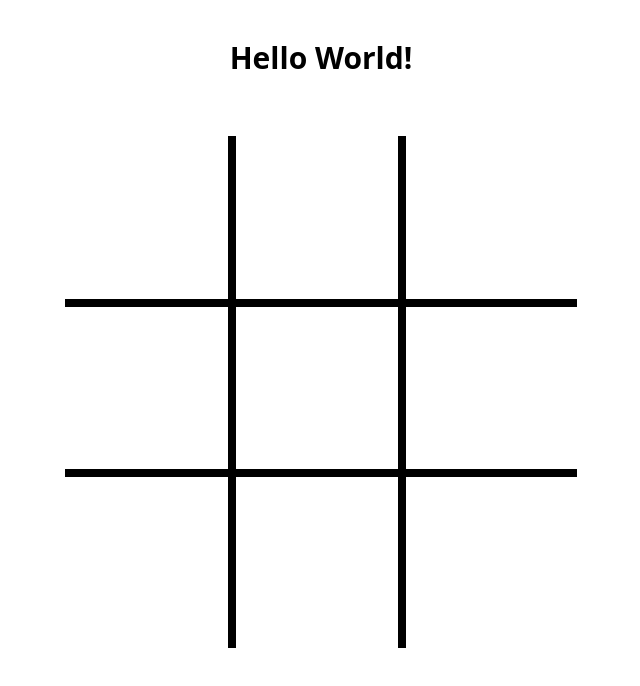
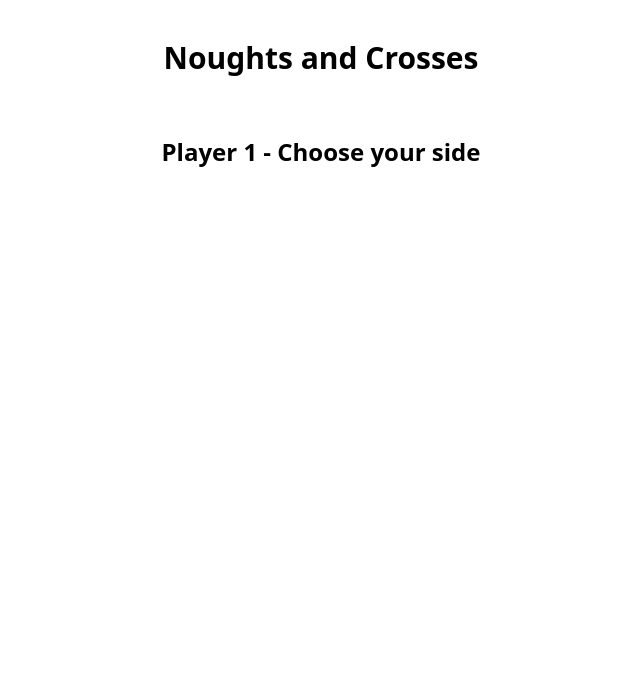
Before and after one commit to shaquillekiragu/noughts-and-crosses, a Nuxt app: page / in a window 1280 px wide. Shown: the top 686 px of the page, without its empty margins (319-959 px from the left). Built offline with nearby package versions, Linux system fonts and the light colour scheme.

Commit message:
rework page structure

```diff
--- a/app/pages/index.vue
+++ b/app/pages/index.vue
@@ -1,45 +1,17 @@
 <template>
 	<main class="w-screen min-h-screen flex flex-col items-center my-10">
-		<h1 class="text-center text-3xl font-bold mb-15">Hello World!</h1>
-		<GridComponent
-			:grid="grid"
-			@on-click-emit-two="handlePlayerMove"
-			class=""
-		/>
+		<h1 class="text-center text-3xl font-bold mb-15">
+			Noughts and Crosses
+		</h1>
+		<section class="w-full flex flex-col items-center">
+			<h2 class="text-center text-2xl font-bold mb-10">
+				Player 1 - Choose your side
+			</h2>
+
+			<button class=""></button>
+			<button class=""></button>
+		</section>
 	</main>
 </template>
 
-<script setup lang="ts">
-import { nextTick } from "vue";
-import checkForWin from "~/composables/checkForWin";
-import type GridSquare from "~~/types/grid-square.ts";
-import type CheckForWinReturnObject from "~~/types/check-for-win-return-object";
-
-const grid = ref<GridSquare[]>([]);
-
-for (let i = 0; i < 9; i++) {
-	grid.value.push({
-		content_index: 0,
-	});
-}
-
-console.log(grid.value, " < initial grid");
-
-async function handlePlayerMove(index: number, new_content_index: 1 | 2) {
-	grid.value[index].content_index = new_content_index;
-
-	await nextTick();
-
-	const win_info: CheckForWinReturnObject = checkForWin(grid.value);
-
-	if (win_info.meets_win_condition === true) {
-		setTimeout(() => {
-			console.log("win");
-			for (const square of grid.value) {
-				square.content_index = 0;
-			}
-			alert("You win! Click 'Ok' to play again.");
-		}, 300);
-	}
-}
-</script>
+<script setup lang="ts"></script>
--- /dev/null
+++ b/app/pages/player-vs-player/index.vue
@@ -0,0 +1,47 @@
+<template>
+	<main class="w-screen min-h-screen flex flex-col items-center my-10">
+		<h1 class="text-center text-3xl font-bold mb-15">
+			Noughts and Crosses
+		</h1>
+		<GridComponent
+			:grid="grid"
+			@on-click-emit-two="handlePlayerMove"
+			class=""
+		/>
+	</main>
+</template>
+
+<script setup lang="ts">
+import { nextTick } from "vue";
+import checkForWin from "~/composables/checkForWin";
+import type GridSquare from "~~/types/grid-square.ts";
+import type CheckForWinReturnObject from "~~/types/check-for-win-return-object";
+
+const grid = ref<GridSquare[]>([]);
+
+for (let i = 0; i < 9; i++) {
+	grid.value.push({
+		content_index: 0,
+	});
+}
+
+console.log(grid.value, " < initial grid");
+
+async function handlePlayerMove(index: number, new_content_index: 1 | 2) {
+	grid.value[index].content_index = new_content_index;
+
+	await nextTick();
+
+	const win_info: CheckForWinReturnObject = checkForWin(grid.value);
+
+	if (win_info.meets_win_condition === true) {
+		setTimeout(() => {
+			console.log("win");
+			for (const square of grid.value) {
+				square.content_index = 0;
+			}
+			alert("You win! Click 'Ok' to play again.");
+		}, 300);
+	}
+}
+</script>
```
Also changed, not shown: app/pages/player-vs-computer/index.vue (added).
